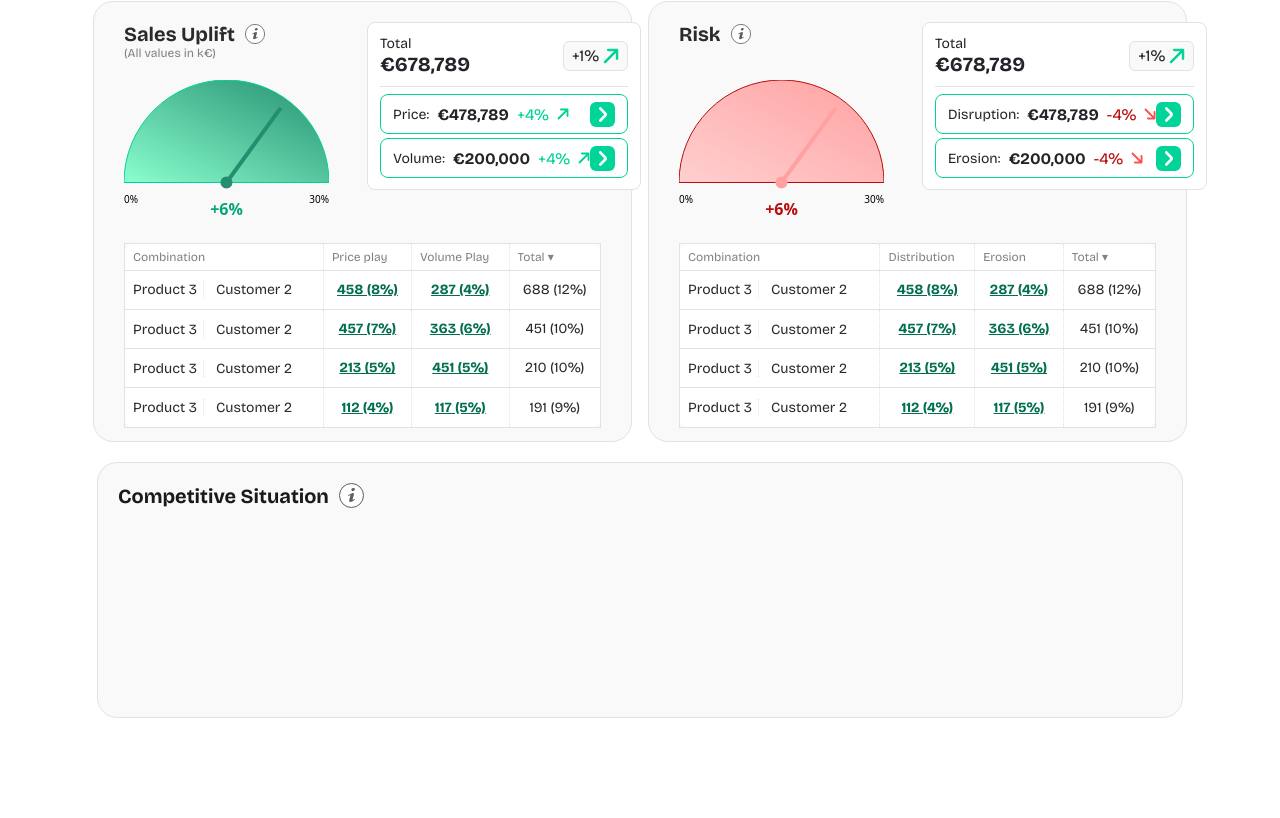
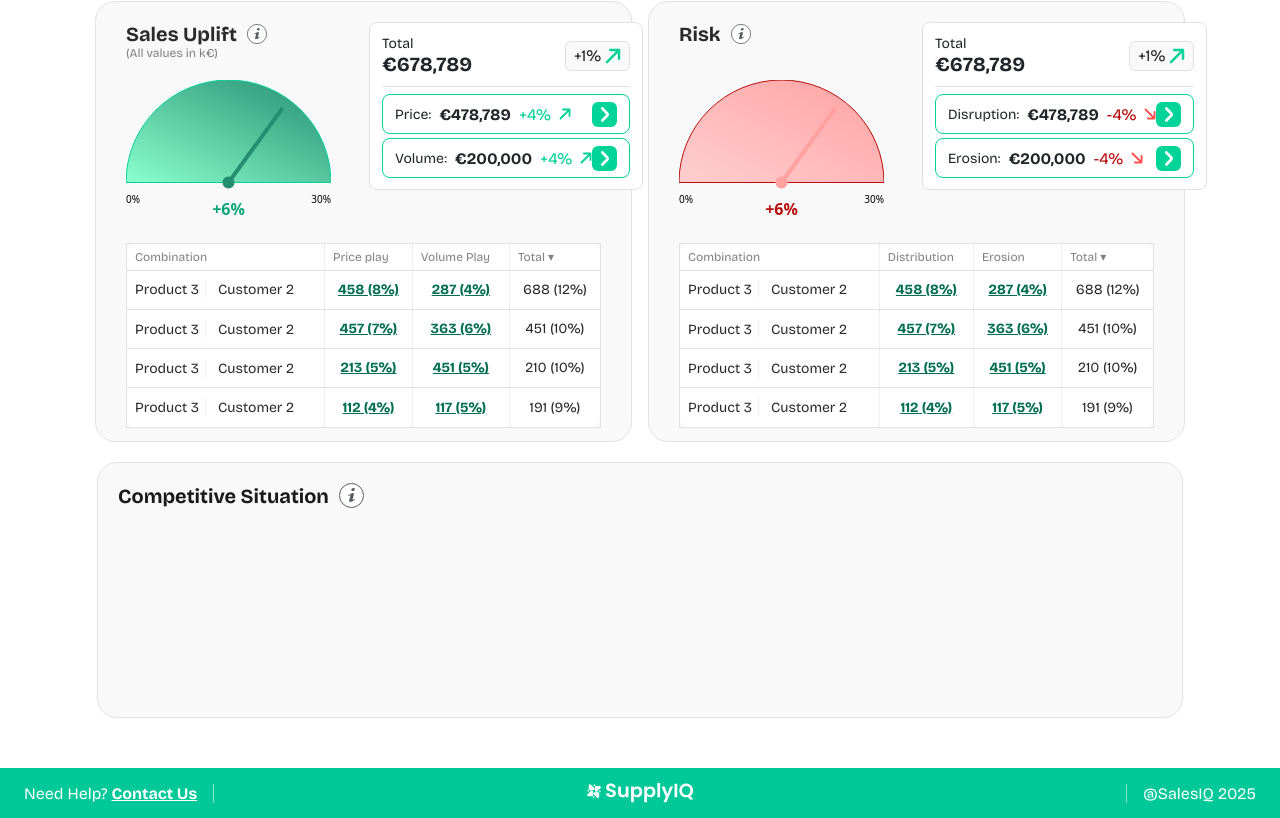
Before and after one commit to SiyanaKostova/figma-to-vue-layout, a Vue app: page / in a window 1280 px wide. Shown: the part 515-1333 px from the top of the page. Before the commit the page ends 1233 px from the top, so only its background shows below. Built offline with nearby package versions, Linux system fonts and the light colour scheme.

Commit message:
Page Footer implemented

```diff
--- a/src/App.vue
+++ b/src/App.vue
@@ -1,10 +1,12 @@
 <template>
   <AppHeader />
   <router-view />
+  <PageFooter />
 </template>
 
 <script setup>
 import AppHeader from './components/AppHeader.vue'
+import PageFooter from './components/PageFooter.vue';
 </script>
 
 <style>
--- /dev/null
+++ b/src/components/PageFooter.vue
@@ -0,0 +1,77 @@
+<template>
+  <footer class="footer-bar">
+    <div class="footer-content">
+      <div class="footer-left">
+        <span class="footer-help">Need Help?</span>
+        <span class="footer-contact">Contact Us</span>
+      </div>
+
+      <div class="footer-center">
+        <img src="../assets/icons/logo_supply.svg" alt="SupplyIQ logo" />
+      </div>
+
+      <div class="footer-right">
+        @SalesIQ 2025
+      </div>
+    </div>
+  </footer>
+</template>
+
+<style scoped lang="scss">
+@import "../assets/scss/typography";
+
+.footer-bar {
+  background-color: var(--color-primary-500);
+  height: 50px;
+  margin-top: 50px;
+  display: flex;
+  align-items: center;
+  justify-content: center;
+}
+
+.footer-content {
+  position: relative;
+  width: 100%;
+  padding: 0 24px;
+  display: flex;
+  justify-content: space-between;
+  align-items: center;
+  color: var(--color-white );
+  font: $font-16-regular;
+}
+
+.footer-left,
+.footer-right {
+  display: flex;
+  align-items: center;
+  gap: 4px;
+  padding-right: 16px;
+  border-right: 1px solid rgba(255, 255, 255, 0.5);
+}
+
+.footer-right {
+  border-right: none;
+  border-left: 1px solid rgba(255, 255, 255, 0.5);
+  padding-left: 16px;
+  padding-right: 0;
+}
+
+.footer-help {
+  font: $font-16-regular;
+}
+
+.footer-contact {
+  font: $font-16-bold;
+  text-decoration: underline;
+}
+
+.footer-center {
+  position: absolute;
+  left: 50%;
+  transform: translateX(-50%);
+}
+
+.footer-center img {
+  height: 20.2px;
+}
+</style>
--- a/src/components/SalesUpliftRisk/SalesUpliftRiskSection.vue
+++ b/src/components/SalesUpliftRisk/SalesUpliftRiskSection.vue
@@ -97,7 +97,7 @@ const riskCols = [
 @import "../../assets/scss/typography";
 
 .wrapper {
-  margin: 20px 105px 0 105px;
+  margin: 20px 107px 0 107px;
 }
 .row {
   display: flex;
```
Also changed, not shown: src/assets/icons/logo_supply.svg (added).
